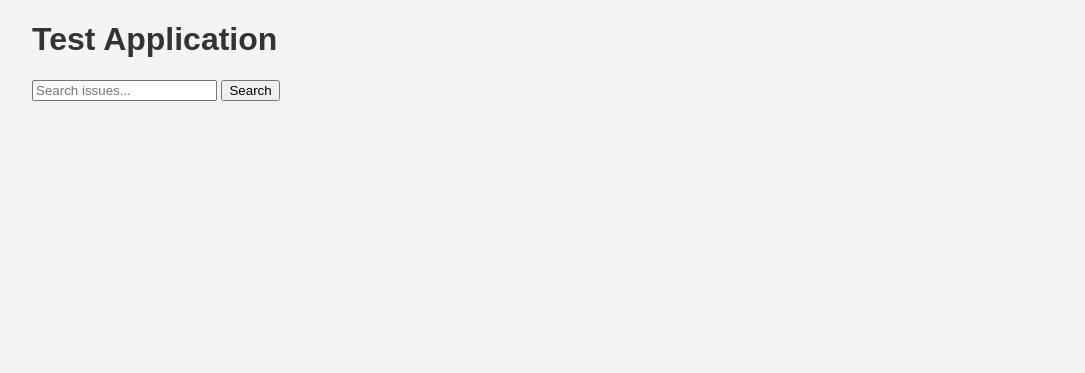
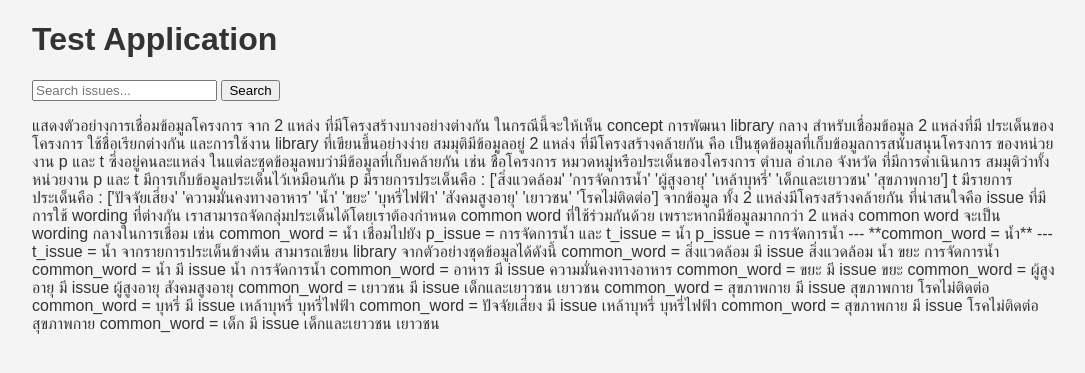
Before and after one commit to songpont/my_app_flask, a Flask app: page / in a window 1280 px wide. Shown: the top 373 px of the page, without its empty margins (96-1181 px from the left). Run offline with Flask 3, Linux system fonts and the light colour scheme.

Commit message:
Edit index file

```diff
--- a/templates/index.html
+++ b/templates/index.html
@@ -12,6 +12,47 @@
         <input type="text" name="query" placeholder="Search issues...">
         <input type="submit" value="Search">
     </form>
+    <div>
+        <!-- Add your provided text here -->
+        <p>
+            แสดงตัวอย่างการเชื่อมข้อมูลโครงการ จาก 2 แหล่ง ที่มีโครงสร้างบางอย่างต่างกัน ในกรณีนี้จะให้เห็น concept การพัฒนา library กลาง สำหรับเชื่อมข้อมูล 2 แหล่งที่มี ประเด็นของโครงการ ใช้ชื่อเรียกต่างกัน และการใช้งาน library ที่เขียนขึ้นอย่างง่าย
+
+สมมุติมีข้อมูลอยู่ 2 แหล่ง ที่มีโครงสร้างคล้ายกัน คือ เป็นชุดข้อมูลที่เก็บข้อมูลการสนับสนุนโครงการ ของหน่วยงาน p และ t ซึ่งอยู่คนละแหล่ง
+ในแต่ละชุดข้อมูลพบว่ามีข้อมูลที่เก็บคล้ายกัน เช่น ชื่อโครงการ หมวดหมู่หรือประเด็นของโครงการ ตำบล อำเภอ จังหวัด ที่มีการดำเนินการ
+
+สมมุติว่าทั้งหน่วยงาน p และ t มีการเก็บข้อมูลประเด็นไว้เหมือนกัน
+p มีรายการประเด็นคือ :
+['สิ่งแวดล้อม' 'การจัดการน้ำ' 'ผู้สูงอายุ' 'เหล้าบุหรี่' 'เด็กและเยาวชน'
+ 'สุขภาพกาย']
+
+t มีรายการประเด็นคือ :
+['ปัจจัยเสี่ยง' 'ความมั่นคงทางอาหาร' 'น้ำ' 'ขยะ' 'บุหรี่ไฟฟ้า'
+ 'สังคมสูงอายุ' 'เยาวชน' 'โรคไม่ติดต่อ']
+
+ จากข้อมูล ทั้ง 2 แหล่งมีโครงสร้างคล้ายกัน ที่น่าสนใจคือ issue ที่มีการใช้ wording ที่ต่างกัน
+
+ เราสามารถจัดกลุ่มประเด็นได้โดยเราต้องกำหนด common word ที่ใช้ร่วมกันด้วย
+เพราะหากมีข้อมูลมากกว่า 2 แหล่ง common word จะเป็น wording กลางในการเชื่อม
+เช่น common_word = น้ำ เชื่อมไปยัง p_issue = การจัดการน้ำ และ t_issue = น้ำ
+
+p_issue = การจัดการน้ำ --- **common_word = น้ำ** --- t_issue = น้ำ
+
+จากรายการประเด็นข้างต้น สามารถเขียน library จากตัวอย่างชุดข้อมูลได้ดังนี้
+
+common_word = สิ่งแวดล้อม มี issue สิ่งแวดล้อม น้ำ ขยะ การจัดการน้ำ
+common_word = น้ำ มี issue น้ำ การจัดการน้ำ
+common_word = อาหาร มี issue ความมั่นคงทางอาหาร
+common_word = ขยะ มี issue ขยะ
+common_word = ผู้สูงอายุ มี issue ผู้สูงอายุ สังคมสูงอายุ
+common_word = เยาวชน มี issue เด็กและเยาวชน เยาวชน
+common_word = สุขภาพกาย มี issue สุขภาพกาย โรคไม่ติดต่อ
+common_word = บุหรี่ มี issue เหล้าบุหรี่ บุหรี่ไฟฟ้า
+common_word = ปัจจัยเสี่ยง มี issue เหล้าบุหรี่ บุหรี่ไฟฟ้า
+common_word = สุขภาพกาย มี issue โรคไม่ติดต่อ สุขภาพกาย
+common_word = เด็ก มี issue เด็กและเยาวชน เยาวชน
+        </p>
+        <!-- Continue with the rest of your text -->
+    </div>
     </div>
 </body>
 </html>
```
